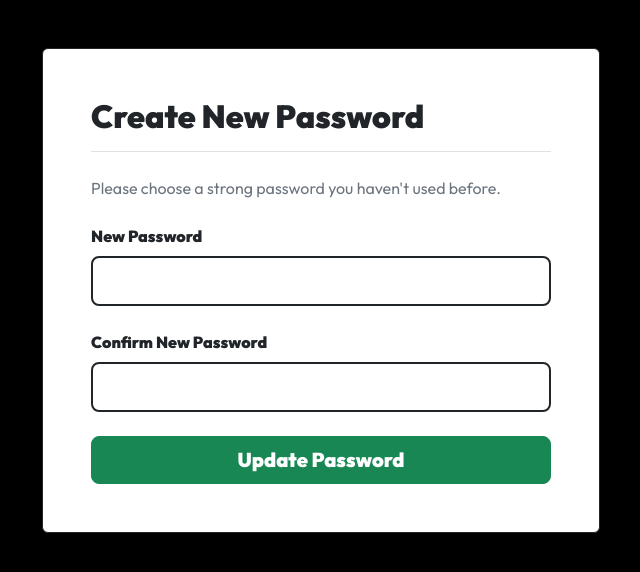
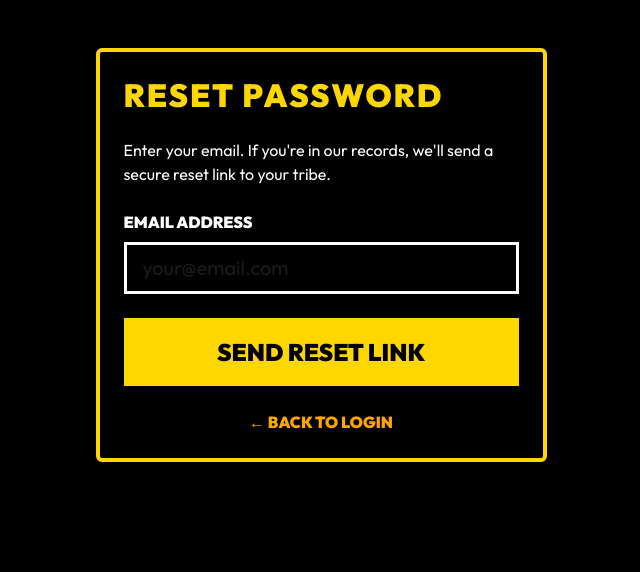
Before and after one commit to ktwom22/survivor, a Flask app: page /forgot-password in a window 1280 px wide. Shown: the part 72-644 px from the top of the page, without its empty margins (319-959 px from the left). Run offline with Flask 3, Linux system fonts and the light colour scheme.

Commit message:
player id

```diff
--- a/templates/forgot_password.html
+++ b/templates/forgot_password.html
@@ -1,36 +1,29 @@
 {% extends "layout.html" %}
 {% block content %}
-<div class="container mt-5">
-    <div class="row justify-content-center">
-        <div class="col-md-6 bg-white p-5 shadow rounded border border-dark">
-            <h2 class="fw-bold text-dark border-bottom pb-3 mb-4">Create New Password</h2>
-            <p class="text-secondary mb-4">Please choose a strong password you haven't used before.</p>
+<div class="row justify-content-center mt-5">
+    <div class="col-md-5">
+        <div class="card p-4 shadow-lg" style="background-color: #000; border: 4px solid #FFD700;">
+            <h2 class="text-yellow fw-bold mb-4" style="text-transform: uppercase; letter-spacing: 2px; color: #FFD700;">Reset Password</h2>
+            <p class="text-white mb-4">Enter your email. If you're in our records, we'll send a secure reset link to your tribe.</p>
 
-            <form action="" method="POST">
+            <form action="{{ url_for('forgot_password') }}" method="POST">
                 <div class="mb-4">
-                    <label class="form-label fw-bold text-dark">New Password</label>
-                    <input type="password" name="password" class="form-control form-control-lg border-2 border-dark" required minlength="6">
+                    <label class="text-white fw-bold mb-2">EMAIL ADDRESS</label>
+                    <input type="email" name="email" class="form-control form-control-lg"
+                           style="background: #000; color: #FFF; border: 3px solid #FFF; border-radius: 0;"
+                           placeholder="your@email.com" required>
                 </div>
-                <div class="mb-4">
-                    <label class="form-label fw-bold text-dark">Confirm New Password</label>
-                    <input type="password" name="confirm_password" class="form-control form-control-lg border-2 border-dark" required minlength="6">
-                </div>
-                <button type="submit" class="btn btn-success btn-lg w-100 fw-bold">Update Password</button>
+
+                <button type="submit" class="btn btn-warning w-100 fw-bold py-3 fs-4"
+                        style="background-color: #FFD700; color: #000; border: none; border-radius: 0;">
+                    SEND RESET LINK
+                </button>
             </form>
+
+            <div class="mt-4 text-center">
+                <a href="{{ url_for('login') }}" class="fw-bold" style="color: #FFA500; text-decoration: none;">← BACK TO LOGIN</a>
+            </div>
         </div>
     </div>
 </div>
-
-<script>
-    // Simple client-side check to ensure passwords match
-    const form = document.querySelector('form');
-    form.onsubmit = (e) => {
-        const p1 = document.getElementsByName('password')[0].value;
-        const p2 = document.getElementsByName('confirm_password')[0].value;
-        if (p1 !== p2) {
-            alert("Passwords do not match!");
-            return false;
-        }
-    };
-</script>
 {% endblock %}
```
